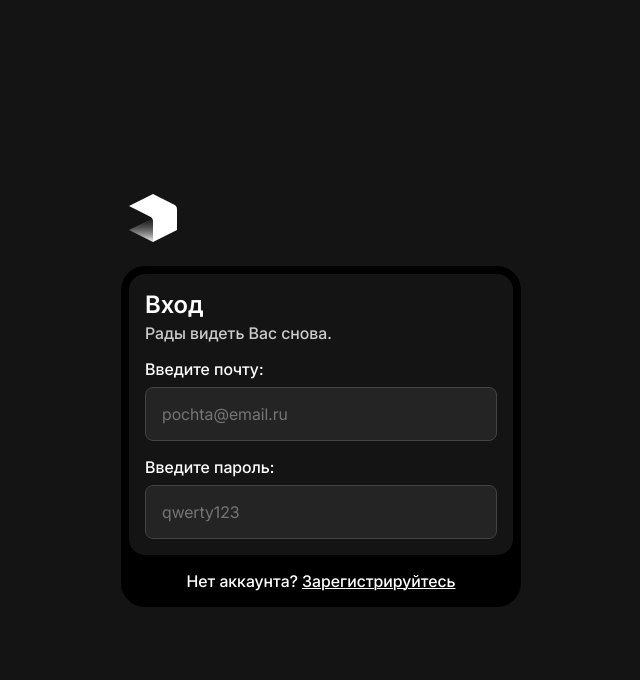
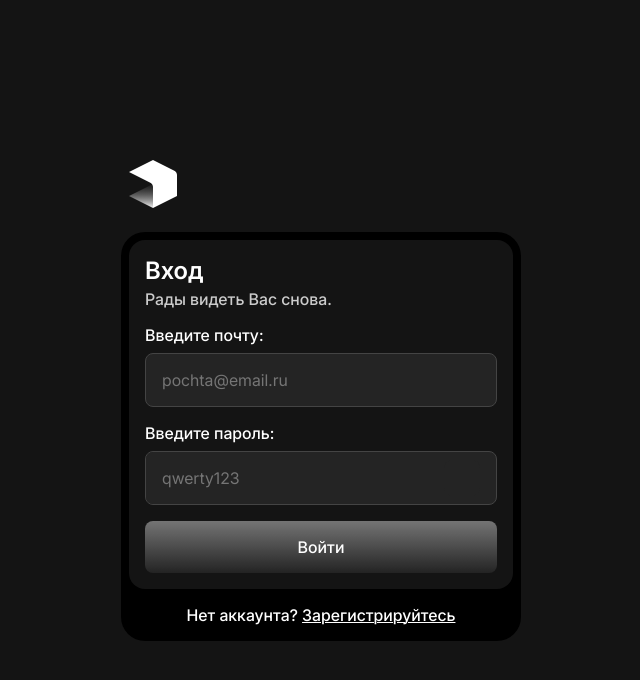
Before and after one commit to nktzh/stargem-web, a Next.js app in the folder frontend/: page /auth in a window 1280 px wide. Shown: the top 680 px of the page, without its empty margins (319-959 px from the left). Built offline with nearby package versions, Linux system fonts and the light colour scheme; some icons are missing.

Commit message:
Auth form #2

```diff
--- a/frontend/app/auth/Auth.module.css
+++ b/frontend/app/auth/Auth.module.css
@@ -59,6 +59,7 @@
     display: flex;
     flex-direction: row;
     justify-content: center;
+    user-select: none;
     font-family: 'Inter-Medium';
 }
 .toggle {
--- a/frontend/app/auth/page.tsx
+++ b/frontend/app/auth/page.tsx
@@ -3,17 +3,22 @@
 import styles from './Auth.module.css';
 import InputEmail from '../components/auth/InputEmail/InputEmail';
 import InputPassword from '../components/auth/InputPassword/InputPassword';
+import ButtonSubmit from '../components/auth/ButtonSubmit/ButtonSubmit';
 import { useState, useEffect } from 'react';
 
 export default function Auth() {
+    const [isLogin, setIsLogin] = useState(true);
     const [emailValue, setEmailValue] = useState<string | null>(null);
     const [passwordValue, setPasswordValue] = useState<string | null>(null);
+    const [disabledStatus, setDisabledStatus] = useState(true);
 
-    /*
     useEffect(() => {
-        console.log(`${emailValue} ${passwordValue}`);
+        if (emailValue && passwordValue) {
+            setDisabledStatus(false);
+        } else {
+            setDisabledStatus(true);
+        }
     }, [emailValue, passwordValue]);
-    */
 
     return (
         <div className={styles.container}>
@@ -26,15 +31,48 @@ export default function Auth() {
                 <div className={styles.wrapper}>
                     <div className={styles.form}>
                         <div className={styles.header}>
-                            <div className={styles.title}>Вход</div>
-                            <div className={styles.caption}>Рады видеть Вас снова.</div>
+                            <div className={styles.title}>
+                                {
+                                    isLogin
+                                    ? 'Вход'
+                                    : 'Регистрация'
+                                }
+                            </div>
+                            <div className={styles.caption}>
+                                {
+                                    isLogin
+                                    ? 'Рады видеть Вас снова.'
+                                    : 'Добро пожаловать в Stargem!'
+                                }
+                            </div>
                         </div>
                         <InputEmail setEmailValue={setEmailValue} />
                         <InputPassword setPasswordValue={setPasswordValue} />
+                        <ButtonSubmit
+                            disabled={disabledStatus}
+                            text={
+                                isLogin
+                                ? 'Войти'
+                                : 'Зарегистрироваться'
+                            }
+                        />
                     </div>
                     <div className={styles.toggleText}>
-                        Нет аккаунта?
-                        <span className={styles.toggle}>Зарегистрируйтесь</span>
+                        {
+                            isLogin
+                            ? 'Нет аккаунта?'
+                            : 'Уже есть аккаунт?'
+                        }
+                        <span
+                            className={styles.toggle}
+                            onClick={() => setIsLogin(!isLogin)}
+                        >
+                            {
+                                isLogin
+                                ? 'Зарегистрируйтесь'
+                                : 'Вход здесь'
+                            }
+                        </span>
                     </div>
                 </div>
             </div>
--- /dev/null
+++ b/frontend/app/components/auth/ButtonSubmit/ButtonSubmit.module.css
@@ -0,0 +1,36 @@
+.group {
+    gap: 8px;
+    display: flex;
+    flex-direction: column;
+}
+
+.submit {
+    padding: 16px;
+    border-radius: 8px;
+    font-size: 16px;
+    transition: .2s;
+    background: linear-gradient(0deg,
+        rgba(6, 22, 255, 1) 0%,
+        rgba(97, 108, 255, 1) 100%
+    );
+    color: #FFFFFF;
+    border: none;
+    outline: none;
+    font-family: 'Inter-Medium';
+}
+.submit:hover {
+    cursor: pointer;
+}
+
+.disabled {
+    filter: grayscale(100%);
+}
+.disabled:hover {
+    cursor: not-allowed;
+}
+
+.error {
+    font-size: 16px;
+    color: #FF2C2C;
+    font-family: 'Inter-Medium';
+}
--- /dev/null
+++ b/frontend/app/components/auth/ButtonSubmit/ButtonSubmit.tsx
@@ -0,0 +1,31 @@
+'use client';
+
+import styles from './ButtonSubmit.module.css';
+import { useState } from 'react';
+
+interface ButtonSubmitProps {
+    disabled: boolean;
+    text: string;
+}
+
+export default function ButtonSubmit({disabled, text}: ButtonSubmitProps) {
+    const [error, setError] = useState(false);
+
+    return (
+        <div className={styles.group}>
+            <button
+                className={`
+                    ${styles.submit}
+                    ${disabled && (
+                        styles.disabled
+                    )}
+                `}
+            >{text}</button>
+            {
+                error && (
+                    <div className={styles.error}>Произошла ошибка при входе, обратитесь в поддержку.</div>
+                )
+            }
+        </div>
+    );
+}
```
